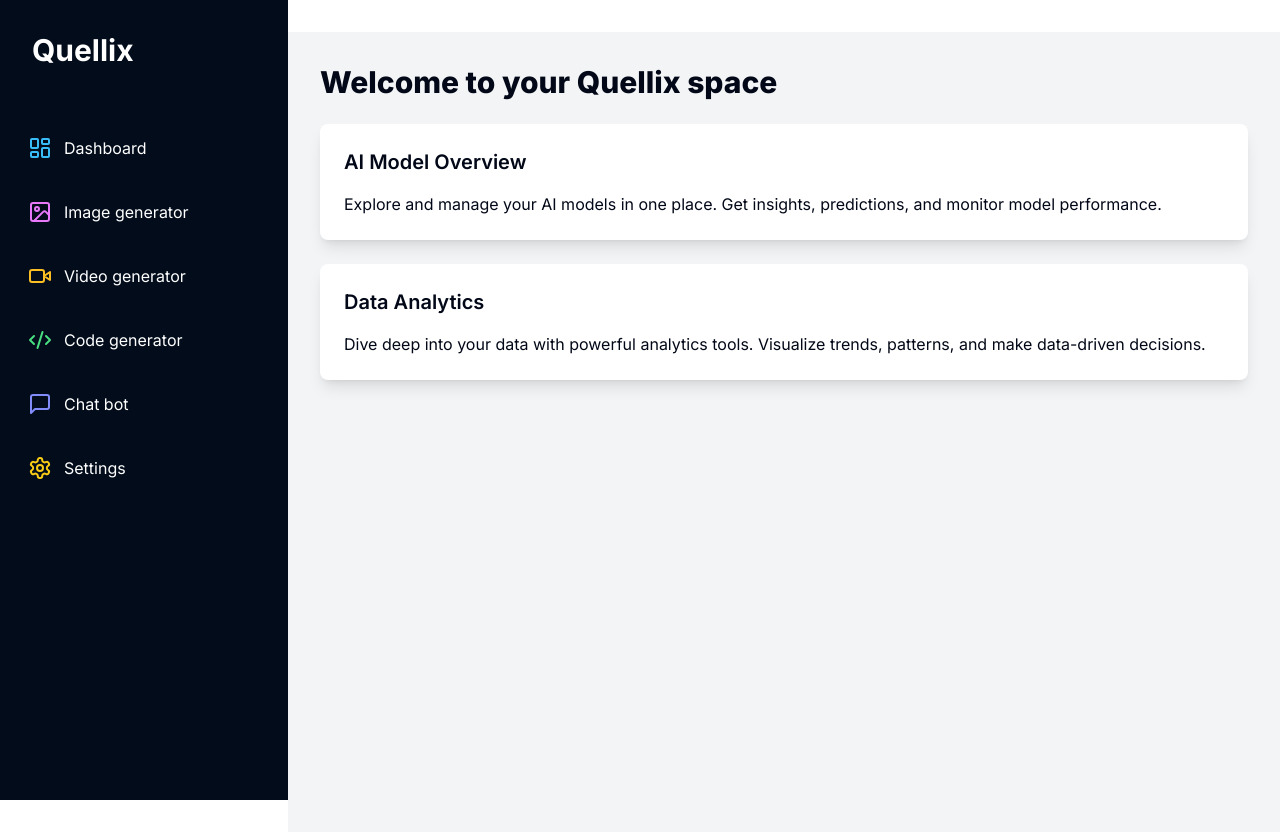
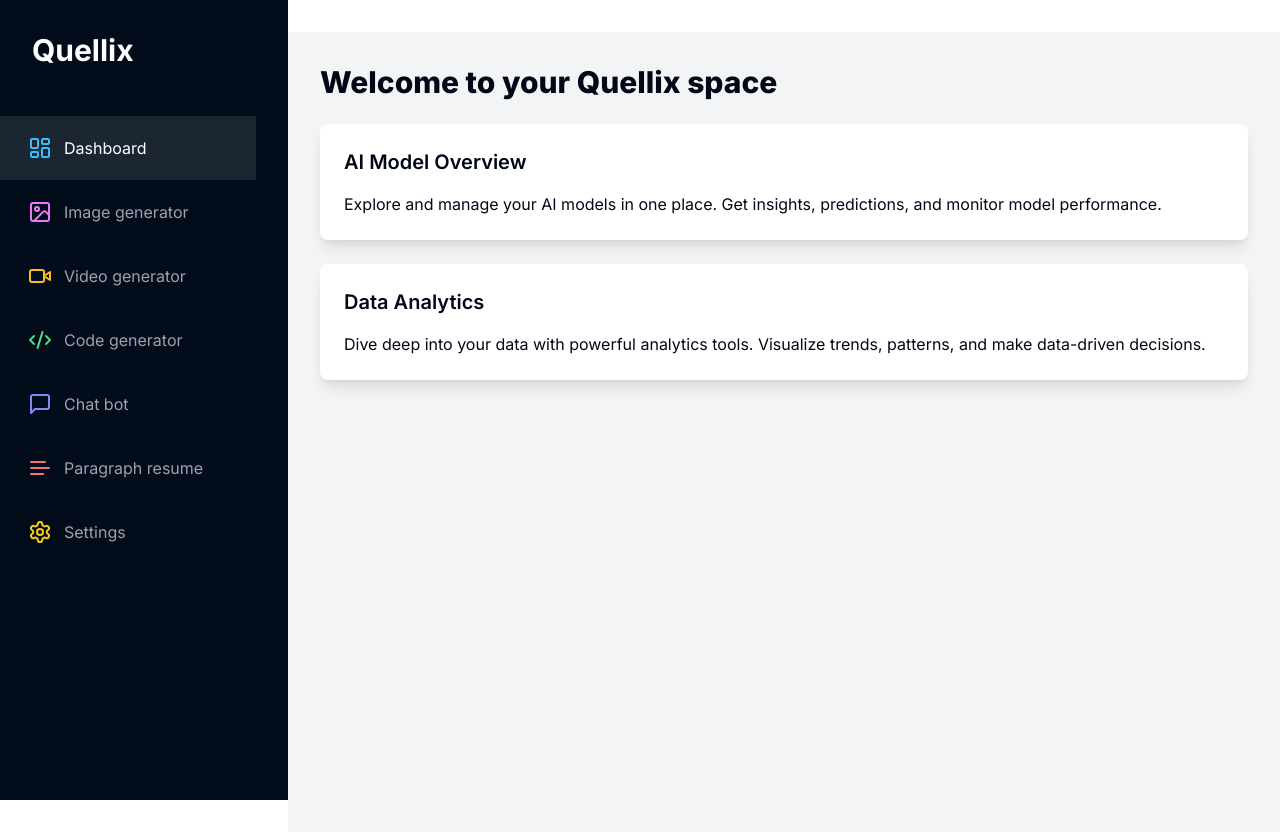
Before and after one commit to ridabensalem/quellix, a Next.js app: page /dashboard in a window 1280 px wide. Built offline with nearby package versions, Linux system fonts and the light colour scheme.

Commit message:
Fix the ssd eror

```diff
--- a/components/Sidebar.tsx
+++ b/components/Sidebar.tsx
@@ -1,9 +1,12 @@
-"use client "
+"use client"
 import Link from 'next/link'
-import { Code2, ImageIcon, LayoutDashboard, MessageSquare, Settings, Video, VideoIcon } from 'lucide-react'
+import { Code2, ImageIcon, LayoutDashboard, MessageSquare, Settings, Text, Video, VideoIcon } from 'lucide-react'
+import {usePathname} from 'next/navigation'
 import { cn } from '@/lib/utils'
 const Sidebar = () => {
-    const routes =[
+  const pathname= usePathname();
+
+  const routes =[
         {
             name: 'Dashboard',
             icon: LayoutDashboard,
@@ -31,6 +34,11 @@ const Sidebar = () => {
             href: '/chat',
             color: 'text-indigo-400'
         },{
+            name:"Paragraph resume",
+            icon: Text,
+            href: '/paragraph',
+            color: 'text-red-400'
+        },{
             name:"Settings",
             icon: Settings,
             href: '/settings',
@@ -40,7 +48,7 @@ const Sidebar = () => {
     ]
 
     return(
-        <div className="flex h-screen  text-white">
+        <div className=" sidebar flex h-screen  text-white">
         <div className=" w-64 flex-shrink-0">
           <div className="p-8">
             <Link href="/dashboard" className="font-bold text-3xl text-white">
@@ -50,7 +58,7 @@ const Sidebar = () => {
           <div className="mt-4">
             {routes.map((route) => (
               <Link href={route.href} key={route.href}>
-                <div className="flex items-center py-2 px-4 group hover:bg-gray-700 ">
+                <div className={cn("flex items-center py-2 px-4 group hover:bg-gray-700 ",pathname== route.href ?'text-white bg-white/10':'text-zinc-400'  )}>
                   <route.icon className={cn( "h-6 w-6 m-3 ", route.color)} />
                   <span className="text-base">{route.name}</span>
                 </div>
--- a/components/mobile-sidebar.tsx
+++ b/components/mobile-sidebar.tsx
@@ -1,9 +1,18 @@
+"use client";
 import { Menu } from "lucide-react";
 import { Button } from "./ui/button";
 import Sidebar from "./Sidebar";
 import { Sheet, SheetContent, SheetTrigger } from "./ui/sheet";
+import { useState, useEffect } from "react";
 
 const MobileSidebar = () => {
+  // This is a hack to solve hyderation problem
+  const [isMounted, setIsMounted] = useState(false);
+  useEffect(() => {
+  setIsMounted(true);
+  },[])
+  // sidebar
+  if (!isMounted) return null;
     return (
         <Sheet>
         <SheetTrigger>
```
